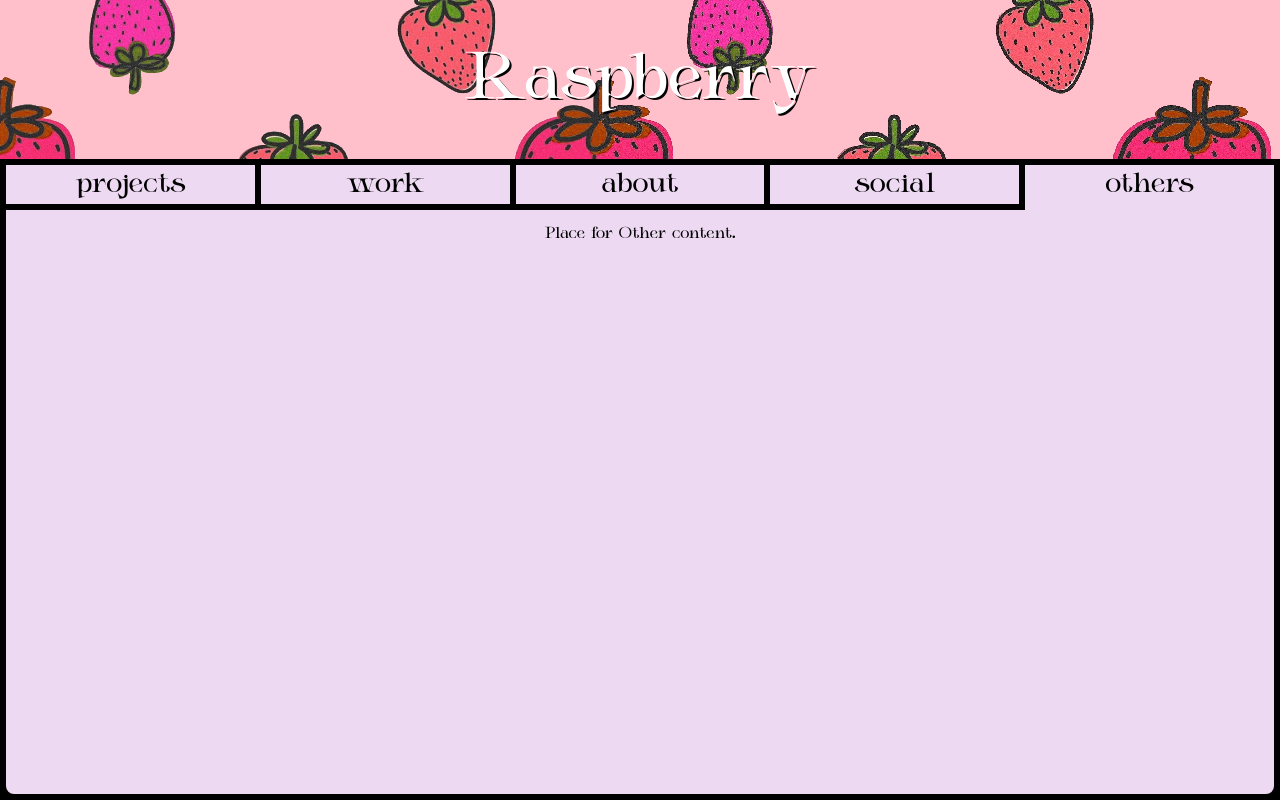
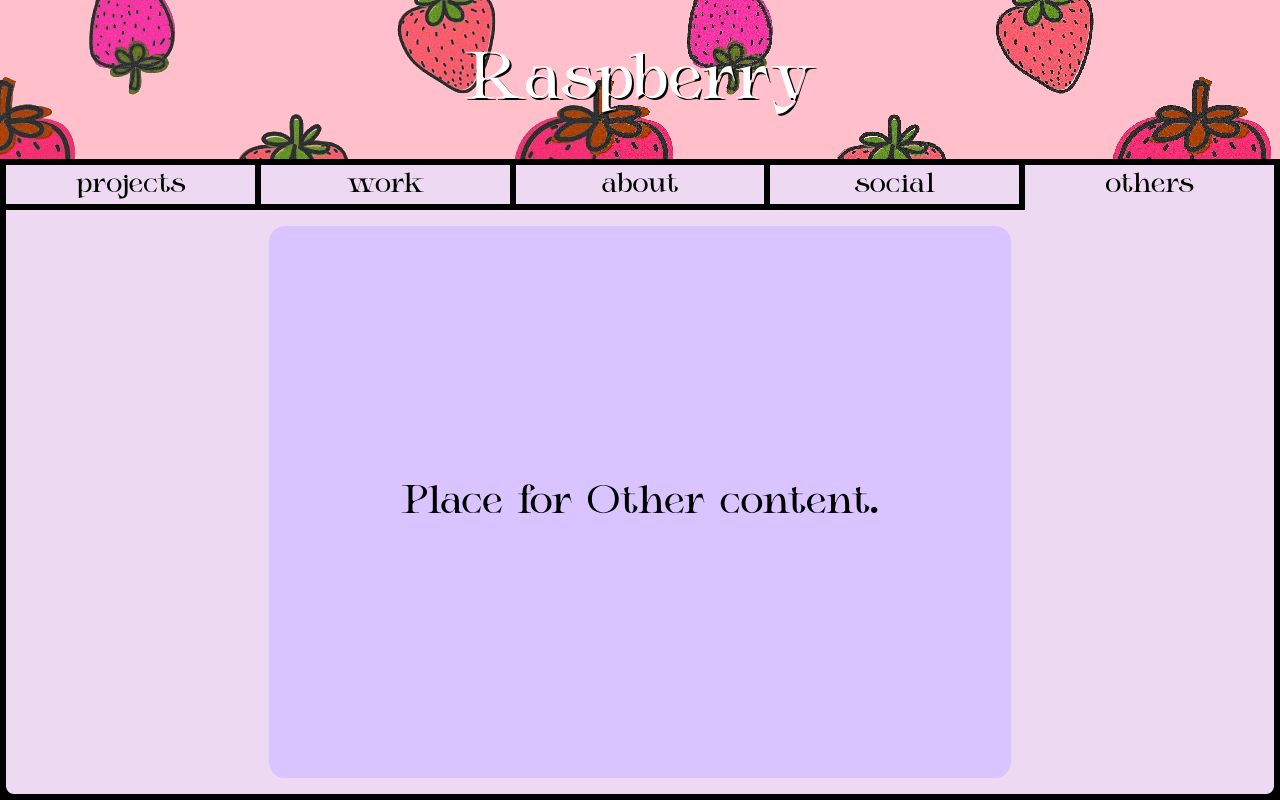
Before and after one commit to aiSanaul/themed-portfolio, a plain HTML site: page index.html in a window 1280 px wide. Both pictures are taken after a click on the element "others". Drawn offline with Linux system fonts and the light colour scheme.

Commit message:
small fixing

```diff
--- a/index.html
+++ b/index.html
@@ -95,7 +95,9 @@ Choose one from above ❤.</pre>
                     </div>
                 </div>
                 <div id="others" class="preview">
-                    <p>Place for Other content.</p>
+                    <div class="box">
+                        <p>Place for Other content.</p>
+                    </div>
                 </div>
             </div>
         </div>
--- a/style.css
+++ b/style.css
@@ -135,7 +135,8 @@ body::-webkit-scrollbar {
     padding: 1em;
 
     &:hover {
-        opacity: 60%;
+        background-color: hsl(287, 28%, 83%);
+        border: 2px solid rgb(226, 166, 176);
     }
 }
 
@@ -293,3 +294,15 @@ body::-webkit-scrollbar {
     background-color: var(--fuchsia);
     display: none;
 }
+
+#others .box {
+    width: 60%;
+    text-align: center;
+    justify-content: center;
+    background-color: var(--paleLavender);
+    border-radius: 1rem;
+}
+
+#others .box p {
+    font-size: 40px;
+}
```
